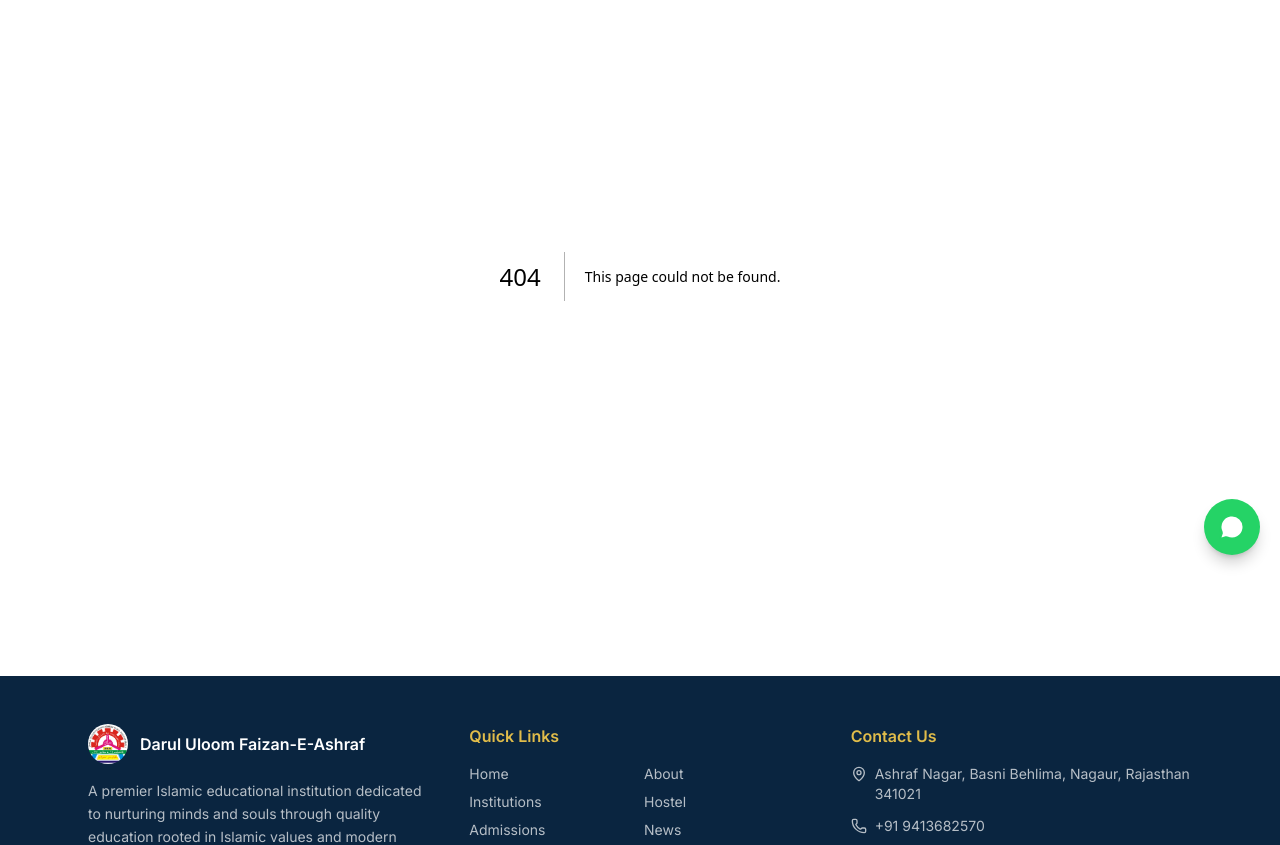
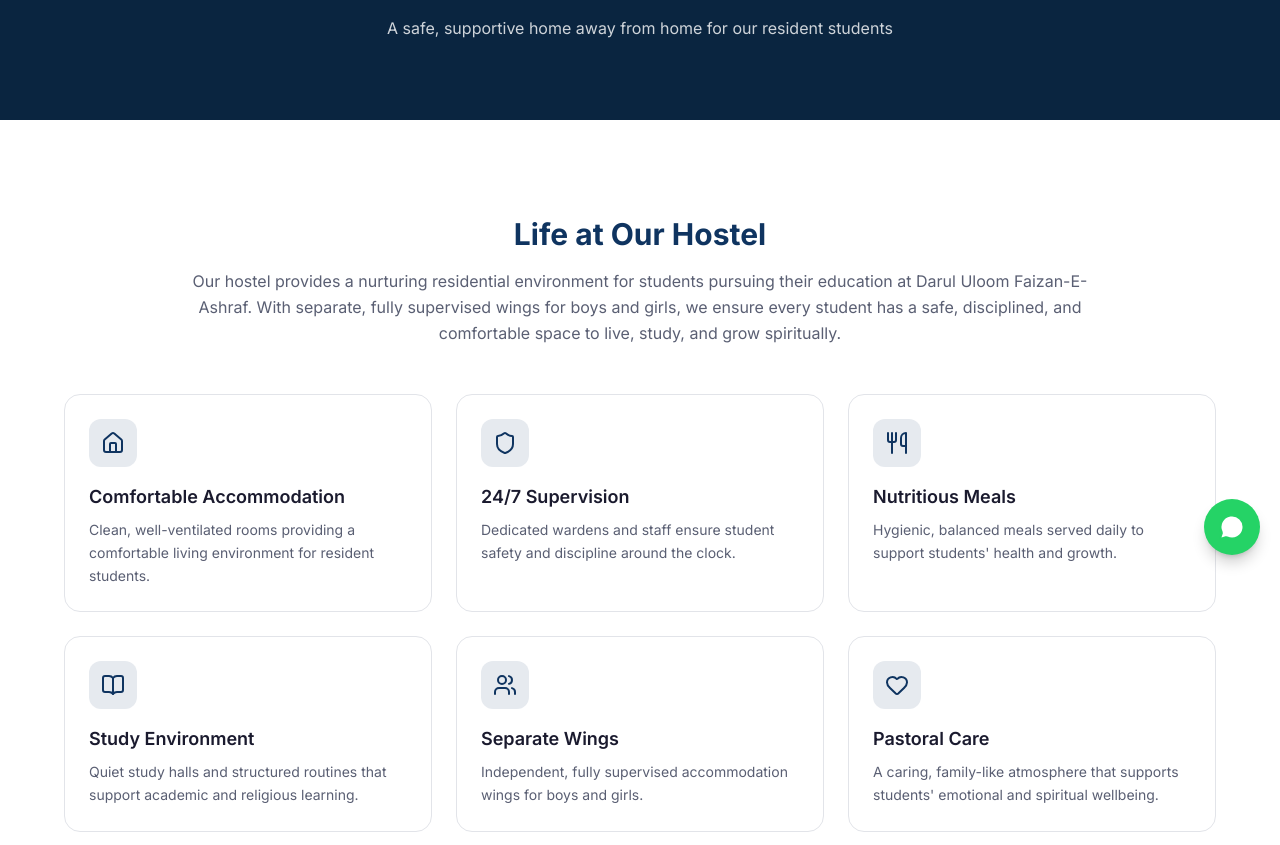
Before and after one commit to muhammedmubashir786/faizan-e-ashraf-website, a Next.js app: page /hostel in a window 1280 px wide. Before the commit this address had no page. Shown: the part 225-1070 px from the top of the page. Built offline with nearby package versions, Linux system fonts and the light colour scheme.

Commit message:
Add Supabase env vars (gitignored) and hostel page

```diff
--- /dev/null
+++ b/app/hostel/page.tsx
@@ -0,0 +1,99 @@
+import type { Metadata } from "next";
+import { Home, Shield, Utensils, BookOpen, Users, Heart } from "lucide-react";
+
+export const metadata: Metadata = {
+  title: "Hostel Facilities | Darul Uloom Faizan-E-Ashraf",
+  description:
+    "Comfortable and supervised hostel accommodation for students at Darul Uloom Faizan-E-Ashraf, with separate facilities for boys and girls.",
+};
+
+const FACILITIES = [
+  {
+    icon: Home,
+    title: "Comfortable Accommodation",
+    description:
+      "Clean, well-ventilated rooms providing a comfortable living environment for resident students.",
+  },
+  {
+    icon: Shield,
+    title: "24/7 Supervision",
+    description:
+      "Dedicated wardens and staff ensure student safety and discipline around the clock.",
+  },
+  {
+    icon: Utensils,
+    title: "Nutritious Meals",
+    description:
+      "Hygienic, balanced meals served daily to support students' health and growth.",
+  },
+  {
+    icon: BookOpen,
+    title: "Study Environment",
+    description:
+      "Quiet study halls and structured routines that support academic and religious learning.",
+  },
+  {
+    icon: Users,
+    title: "Separate Wings",
+    description:
+      "Independent, fully supervised accommodation wings for boys and girls.",
+  },
+  {
+    icon: Heart,
+    title: "Pastoral Care",
+    description:
+      "A caring, family-like atmosphere that supports students' emotional and spiritual wellbeing.",
+  },
+];
+
+export default function HostelPage() {
+  return (
+    <>
+      <section className="bg-primary-dark text-white py-14 md:py-20 px-4 md:px-6 text-center">
+        <h1 className="text-3xl md:text-5xl font-bold mb-3">
+          Hostel Facilities
+        </h1>
+        <p className="text-white/80 max-w-xl mx-auto">
+          A safe, supportive home away from home for our resident students
+        </p>
+      </section>
+
+      <section className="py-16 md:py-24 px-4 md:px-6">
+        <div className="mx-auto max-w-4xl text-center mb-12">
+          <h2 className="text-2xl md:text-3xl font-bold text-primary mb-4">
+            Life at Our Hostel
+          </h2>
+          <p className="text-text-muted leading-relaxed">
+            Our hostel provides a nurturing residential environment for
+            students pursuing their education at Darul Uloom
+            Faizan-E-Ashraf. With separate, fully supervised wings for boys
+            and girls, we ensure every student has a safe, disciplined, and
+            comfortable space to live, study, and grow spiritually.
+          </p>
+        </div>
+
+        <div className="mx-auto max-w-6xl grid grid-cols-1 sm:grid-cols-2 lg:grid-cols-3 gap-6">
+          {FACILITIES.map((facility) => {
+            const Icon = facility.icon;
+            return (
+              <div
+                key={facility.title}
+                className="rounded-2xl border border-border bg-surface-elevated p-6"
+              >
+                <div className="flex h-12 w-12 items-center justify-center rounded-xl bg-primary/10 text-primary mb-4">
+                  <Icon size={24} />
+                </div>
+                <h3 className="font-semibold text-lg mb-2 text-foreground">
+                  {facility.title}
+                </h3>
+                <p className="text-sm text-text-muted leading-relaxed">
+                  {facility.description}
+                </p>
+              </div>
+            );
+          })}
+        </div>
+      </section>
+    </>
+  );
+}
```
